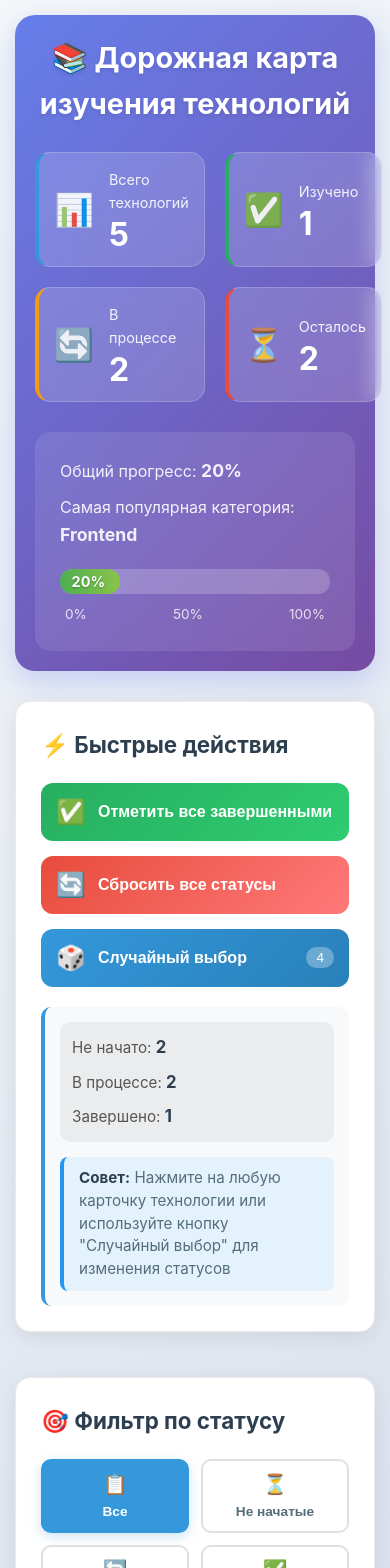
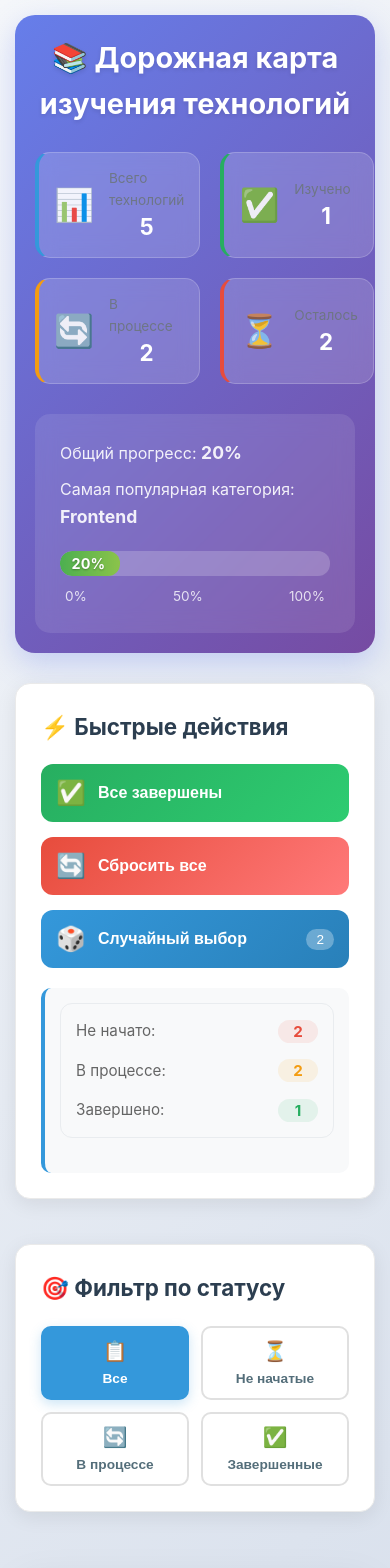
Before and after one commit to glaybyonest/Technology-Tracker, a React (Vite) app: page / in a window 390 px wide. Shown: the top 1568 px of the page. Built offline with nearby package versions, Linux system fonts and the light colour scheme.

Commit message:
update 20

```diff
--- a/src/components/QuickActions.css
+++ b/src/components/QuickActions.css
@@ -165,3 +165,113 @@
     gap: 8px;
   }
 }
+/* Добавляем в существующий CSS */
+
+/* Стиль для disabled кнопки */
+.action-btn:disabled {
+  opacity: 0.5;
+  cursor: not-allowed;
+  transform: none !important;
+}
+
+.action-btn:disabled:hover {
+  transform: none !important;
+  box-shadow: none !important;
+}
+
+/* Статистика внутри quick-actions */
+.stats-row {
+  display: flex;
+  justify-content: space-between;
+  gap: 10px;
+  margin-bottom: 20px;
+  padding: 15px;
+  background: #f8f9fa;
+  border-radius: 12px;
+  border: 1px solid #e9ecef;
+}
+
+.stat-item {
+  display: flex;
+  flex-direction: column;
+  align-items: center;
+  flex: 1;
+}
+
+.stat-label {
+  font-size: 0.85em;
+  color: #6c757d;
+  margin-bottom: 5px;
+}
+
+.stat-value {
+  font-size: 1.4em;
+  font-weight: bold;
+  padding: 4px 12px;
+  border-radius: 20px;
+  min-width: 40px;
+  text-align: center;
+}
+
+.stat-value.not-started {
+  color: #e74c3c;
+  background: rgba(231, 76, 60, 0.1);
+}
+
+.stat-value.in-progress {
+  color: #f39c12;
+  background: rgba(243, 156, 18, 0.1);
+}
+
+.stat-value.completed {
+  color: #27ae60;
+  background: rgba(39, 174, 96, 0.1);
+}
+
+/* Блок с подсказкой */
+.hint-box {
+  background: #e3f2fd;
+  border-radius: 10px;
+  padding: 15px;
+  border-left: 4px solid #2196f3;
+  margin-top: 15px;
+}
+
+.hint {
+  margin: 0;
+  color: #1976d2;
+  font-size: 0.9em;
+  line-height: 1.5;
+}
+
+.hint strong {
+  color: #0d47a1;
+  display: block;
+  margin-bottom: 8px;
+}
+
+.hint br {
+  display: block;
+  margin: 5px 0;
+}
+
+@media (max-width: 768px) {
+  .stats-row {
+    flex-direction: column;
+    gap: 15px;
+  }
+
+  .stat-item {
+    flex-direction: row;
+    justify-content: space-between;
+    align-items: center;
+  }
+
+  .stat-label {
+    margin-bottom: 0;
+  }
+
+  .hint {
+    font-size: 0.85em;
+  }
+}
--- a/src/components/QuickActions.jsx
+++ b/src/components/QuickActions.jsx
@@ -13,32 +13,17 @@ function QuickActions({
       return;
     }
 
-    // Находим технологии, которые еще не завершены
-    const notCompleted = technologies.filter(t => t.status !== 'completed');
+    // 1. Ищем технологии со статусом 'not-started'
+    const notStartedTechs = technologies.filter(t => t.status === 'not-started');
 
-    if (notCompleted.length === 0) {
-      alert('Все технологии уже изучены! 🎉');
-      return;
-    }
+    if (notStartedTechs.length > 0) {
+      // Выбираем случайную технологию из не начатых
+      const randomIndex = Math.floor(Math.random() * notStartedTechs.length);
+      const randomTech = notStartedTechs[randomIndex];
 
-    // Выбираем случайную технологию из незавершенных
-    const randomIndex = Math.floor(Math.random() * notCompleted.length);
-    const randomTech = notCompleted[randomIndex];
-
-    // Определяем следующий статус по циклу
-    const getNextStatus = (currentStatus) => {
-      switch(currentStatus) {
-        case 'not-started': return 'in-progress';
-        case 'in-progress': return 'completed';
-        case 'completed': return 'not-started';
-        default: return 'in-progress';
-      }
-    };
-
-    const nextStatus = getNextStatus(randomTech.status);
-
+      // Меняем статус с 'not-started' на 'in-progress'
       if (onRandomSelect) {
-      onRandomSelect(randomTech.id, nextStatus);
+        onRandomSelect(randomTech.id, 'in-progress');
       }
 
       // Прокручиваем к выбранной технологии
@@ -55,8 +40,29 @@ function QuickActions({
         }
       }, 100);
 
-    alert(`Выбрана технология: "${randomTech.title}".\nСтатус изменен с "${randomTech.status}" на "${nextStatus}"`);
+      alert(`Технология "${randomTech.title}" переведена в статус "В процессе"!`);
+
+    } else {
+      // 2. Если все технологии уже начаты (нет 'not-started')
+      // Проверяем, есть ли вообще технологии
+      const inProgressTechs = technologies.filter(t => t.status === 'in-progress');
+      const completedTechs = technologies.filter(t => t.status === 'completed');
+
+      if (inProgressTechs.length > 0 || completedTechs.length > 0) {
+        alert('🎯 Все технологии для изучения уже начаты!\n\n' +
+              `В процессе: ${inProgressTechs.length}\n` +
+              `Завершено: ${completedTechs.length}\n\n` +
+              'Можете продолжить изучение или отметить некоторые как завершенные.');
+      } else {
+        alert('Не найдено технологий с подходящим статусом');
+      }
+    }
   };
+
+  // Подсчитываем статистику для отображения
+  const notStartedCount = technologies.filter(t => t.status === 'not-started').length;
+  const inProgressCount = technologies.filter(t => t.status === 'in-progress').length;
+  const completedCount = technologies.filter(t => t.status === 'completed').length;
 
   return (
     <div className="quick-actions">
@@ -69,7 +75,7 @@ function QuickActions({
           title="Отметить все технологии как изученные"
         >
           <span className="action-icon">✅</span>
-          <span className="action-text">Отметить все завершенными</span>
+          <span className="action-text">Все завершены</span>
         </button>
 
         <button
@@ -78,31 +84,38 @@ function QuickActions({
           title="Сбросить статусы всех технологий"
         >
           <span className="action-icon">🔄</span>
-          <span className="action-text">Сбросить все статусы</span>
+          <span className="action-text">Сбросить все</span>
         </button>
 
         <button
           className="action-btn random-select"
           onClick={handleRandomSelect}
-          title="Случайным образом изменить статус одной из технологий"
+          title="Начать изучение случайной технологии"
+          disabled={notStartedCount === 0}
         >
           <span className="action-icon">🎲</span>
           <span className="action-text">Случайный выбор</span>
-          <span className="action-badge">
-            {technologies.filter(t => t.status !== 'completed').length}
-          </span>
+          <span className="action-badge">{notStartedCount}</span>
         </button>
       </div>
 
       <div className="stats-summary">
         <div className="stats-row">
-          <span>Не начато: <strong>{technologies.filter(t => t.status === 'not-started').length}</strong></span>
-          <span>В процессе: <strong>{technologies.filter(t => t.status === 'in-progress').length}</strong></span>
-          <span>Завершено: <strong>{technologies.filter(t => t.status === 'completed').length}</strong></span>
+          <div className="stat-item">
+            <span className="stat-label">Не начато:</span>
+            <span className="stat-value not-started">{notStartedCount}</span>
           </div>
-        <p className="hint">
-          <strong>Совет:</strong> Нажмите на любую карточку технологии или используйте кнопку "Случайный выбор" для изменения статусов
-        </p>
+          <div className="stat-item">
+            <span className="stat-label">В процессе:</span>
+            <span className="stat-value in-progress">{inProgressCount}</span>
+          </div>
+          <div className="stat-item">
+            <span className="stat-label">Завершено:</span>
+            <span className="stat-value completed">{completedCount}</span>
+          </div>
+        </div>
+
+
         </div>
       </div>
   );
```
Lines whose indentation alone changed are shown as unchanged.
